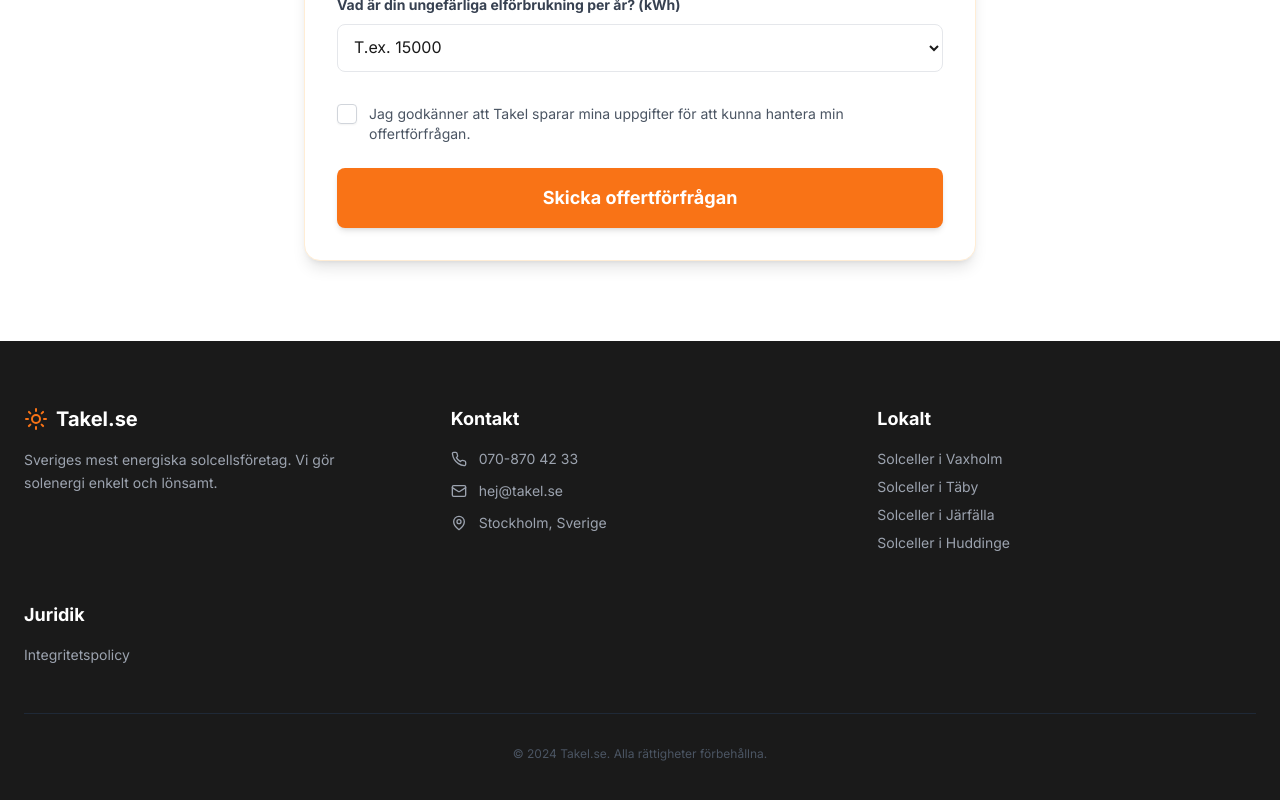
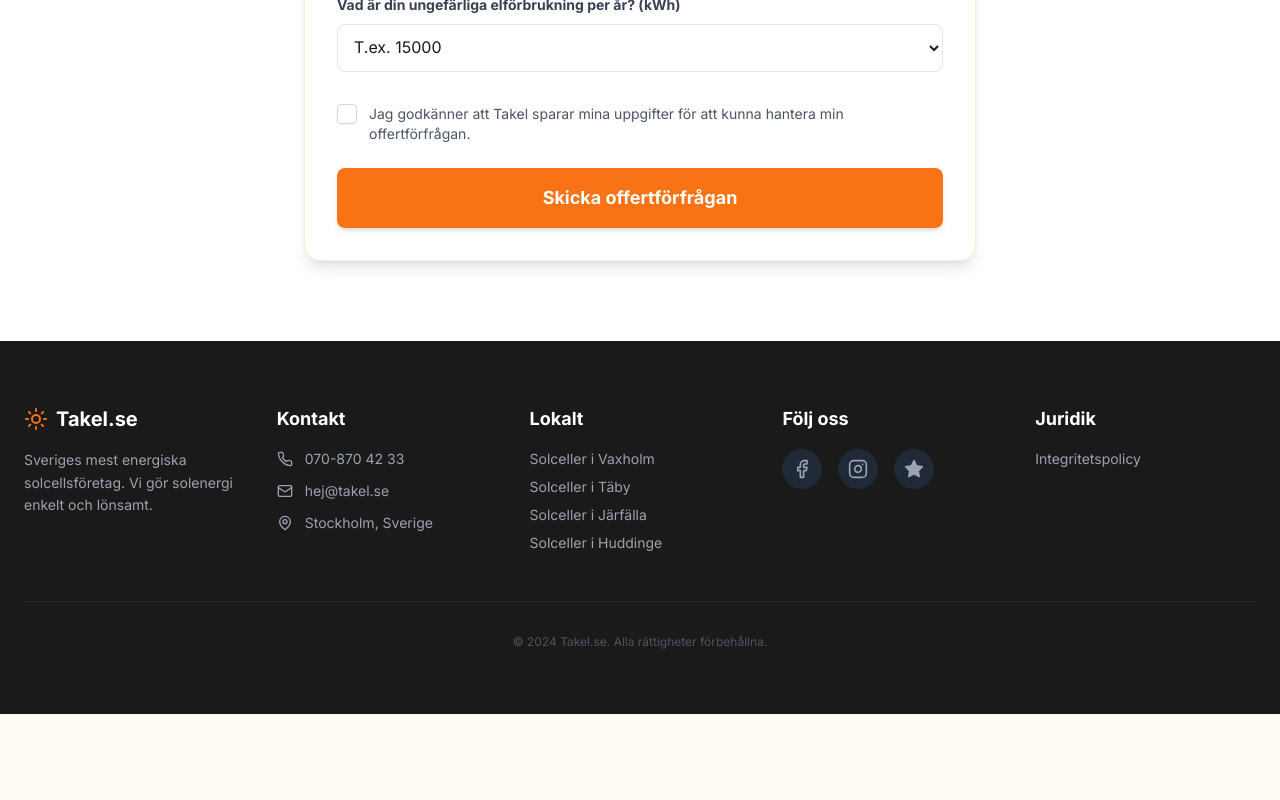
Before and after one commit to Takel-hub/ideal, a React (Vite) app: page / in a window 1280 px wide. Shown: the part 4401-5201 px from the top of the page. After the commit the page ends 5115 px from the top, so only its background shows below. Built offline with nearby package versions, Linux system fonts and the light colour scheme; no server answers.

Commit message:
feat: Add social media icons to footer

```diff
--- a/src/components/Footer.tsx
+++ b/src/components/Footer.tsx
@@ -1,4 +1,4 @@
-import { Sun, Mail, Phone, MapPin } from 'lucide-react';
+import { Sun, Mail, Phone, MapPin, Facebook, Instagram, Star } from 'lucide-react';
 
 interface FooterProps {
     onOpenPrivacy?: () => void;
@@ -7,9 +7,9 @@ interface FooterProps {
 export const Footer = ({ onOpenPrivacy }: FooterProps) => {
     return (
         <footer className="bg-[#1A1A1A] text-white py-16 px-6">
-            <div className="max-w-7xl mx-auto grid md:grid-cols-3 gap-12 border-b border-gray-800 pb-12">
+            <div className="max-w-7xl mx-auto grid grid-cols-2 md:grid-cols-5 gap-8 border-b border-gray-800 pb-12">
                 {/* Brand */}
-                <div className="space-y-4">
+                <div className="space-y-4 col-span-2 md:col-span-1">
                     <div className="flex items-center gap-2">
                         <Sun className="w-6 h-6 text-orange-500" />
                         <span className="text-xl font-bold">Takel.se</span>
@@ -49,6 +49,22 @@ export const Footer = ({ onOpenPrivacy }: FooterProps) => {
                     </ul>
                 </div>
 
+                {/* Sociala Medier */}
+                <div className="space-y-4">
+                    <h4 className="font-bold text-lg">Följ oss</h4>
+                    <div className="flex gap-4">
+                        <a href="https://www.facebook.com/" target="_blank" rel="noopener noreferrer" className="w-10 h-10 rounded-full bg-gray-800 flex items-center justify-center text-gray-400 hover:bg-[#1877F2] hover:text-white transition-all shadow-sm">
+                            <Facebook className="w-5 h-5" />
+                        </a>
+                        <a href="https://www.instagram.com/" target="_blank" rel="noopener noreferrer" className="w-10 h-10 rounded-full bg-gray-800 flex items-center justify-center text-gray-400 hover:bg-[#E4405F] hover:text-white transition-all shadow-sm">
+                            <Instagram className="w-5 h-5" />
+                        </a>
+                        <a href="https://www.google.com/search?sa=X&sca_esv=1683bac0e7c4926b&authuser=0&hl=sv&gl=se&sxsrf=ANbL-n637JDcUM1iKVC8BUNV_106-UOMkQ:1779477508482&q=Takel+AB+Recensioner&rflfq=1&num=20&stick=H4sIAAAAAAAAAONgkxIxNDQ3tDSzMDWwMDOyNLI0NDK3MNrAyPiKUSQkMTs1R8HRSSEoNTk1rzgzPy-1aBErVmEAeqJZbEkAAAA&rldimm=11719685086292912782&tbm=lcl&ved=2ahUKEwicqJ2mzs2UAxXEFRAIHQcHDGoQ9fQKegQIYxAG&biw=2367&bih=1313&dpr=2#lkt=LocalPoiReviews" target="_blank" rel="noopener noreferrer" className="w-10 h-10 rounded-full bg-gray-800 flex items-center justify-center text-gray-400 hover:bg-orange-500 hover:text-white transition-all shadow-sm" title="Google Recensioner">
+                            <Star className="w-5 h-5 fill-current" />
+                        </a>
+                    </div>
+                </div>
+
                 {/* Legal */}
                 <div className="space-y-4">
                     <h4 className="font-bold text-lg">Juridik</h4>
```
